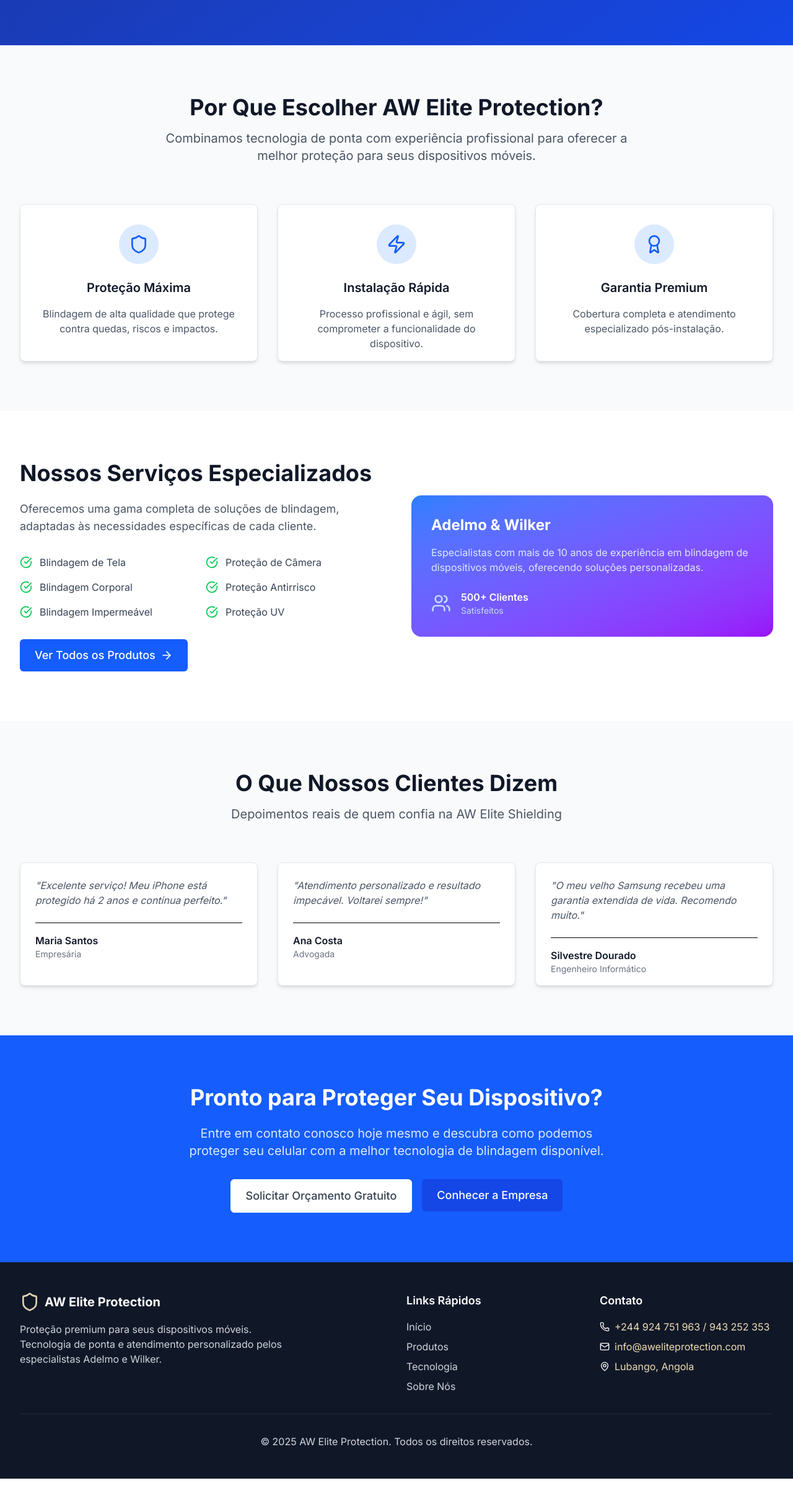
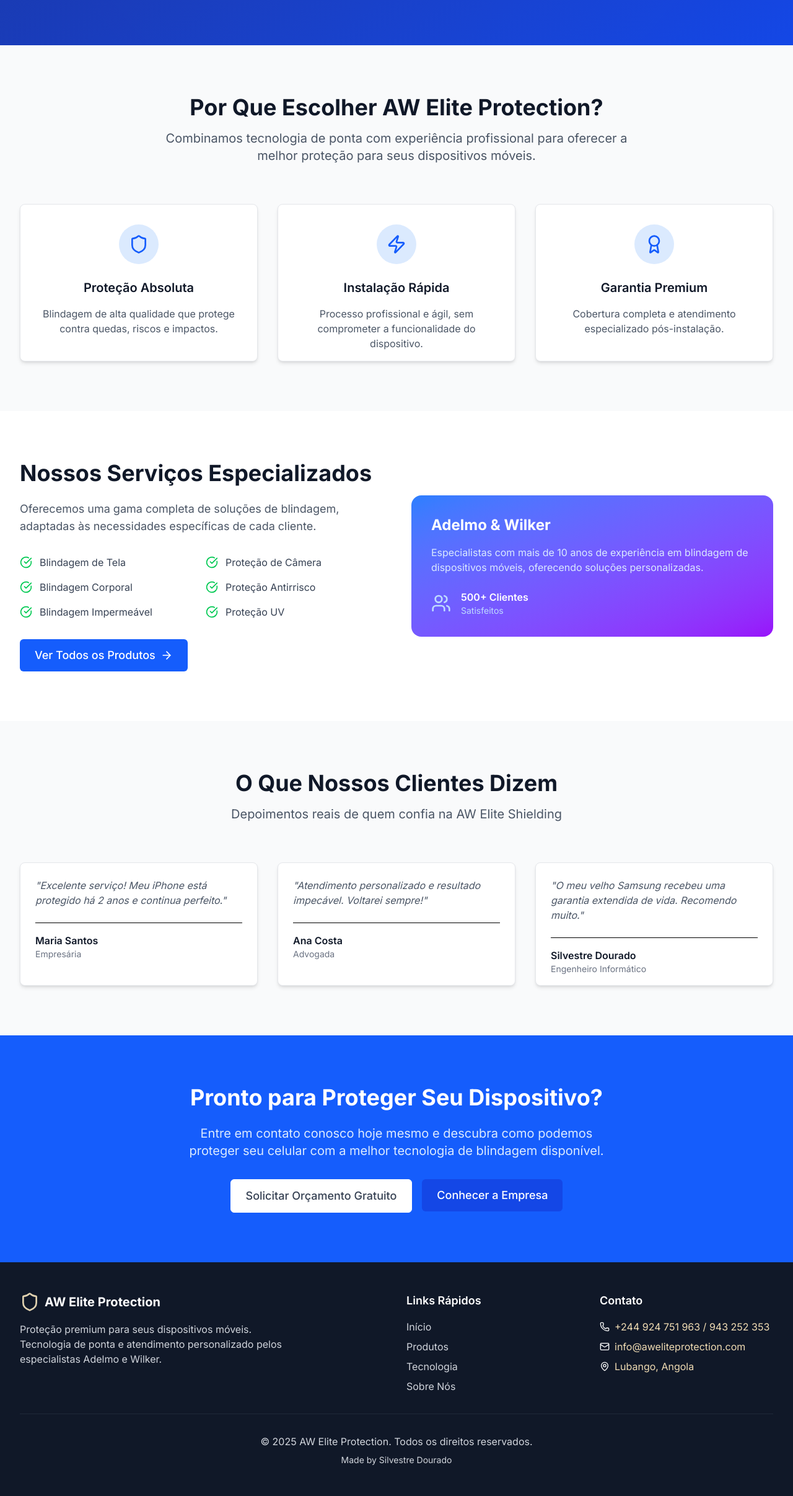
Before and after one commit to SilesterGold9/aw, a Next.js app: page / in a window 1280 px wide. Shown: the part 789-3202 px from the top of the page at 62% size. Before the commit the page ends 3174 px from the top, so only its background shows below. Built offline with nearby package versions, Linux system fonts and the light colour scheme.

Commit message:
feat: Update Footer with author credit and remove unused imports in Contato and Sobre pages

```diff
--- a/app/components/Footer.tsx
+++ b/app/components/Footer.tsx
@@ -86,6 +86,17 @@
           <p className="text-gray-300">
             © 2025 AW Elite Protection. Todos os direitos reservados.
           </p>
+          <p className="text-gray-300 text-sm mt-2">
+            Made by{" "}
+            <a
+              href="https://github.com/SilesterGold9"
+              target="_blank"
+              rel="noopener noreferrer"
+              className="hover:text-white transition-colors"
+            >
+              Silvestre Dourado
+            </a>
+          </p>
         </div>
       </div>
     </footer>
--- a/app/contato/page.tsx
+++ b/app/contato/page.tsx
@@ -3,7 +3,6 @@
 import { motion } from "framer-motion";
 import { ArrowLeft, Mail, Phone, MessageCircle, Clock } from "lucide-react";
 import Link from "next/link";
-import Navigation from "../components/Navbar";
 
 export default function ContatoPage() {
   return (
--- a/app/page.tsx
+++ b/app/page.tsx
@@ -10,7 +10,7 @@
   ArrowRight,
 } from "lucide-react";
 import Hero from "./components/Hero";
-import { Card, CardContent, CardHeader } from "./components/ui/Card";
+import { Card, CardContent } from "./components/ui/Card";
 import Button from "./components/ui/Button";
 import Link from "next/link";
 
@@ -18,7 +18,7 @@
   const features = [
     {
       icon: Shield,
-      title: "Proteção Máxima",
+      title: "Proteção Absoluta",
       description:
         "Blindagem de alta qualidade que protege contra quedas, riscos e impactos.",
     },
--- a/app/sobre/page.tsx
+++ b/app/sobre/page.tsx
@@ -3,7 +3,6 @@
 import { motion } from "framer-motion";
 import { ArrowLeft, Target, Lightbulb, Award, Users } from "lucide-react";
 import Link from "next/link";
-import Navigation from "../components/Navbar";
 
 export default function SobrePage() {
   return (
```
